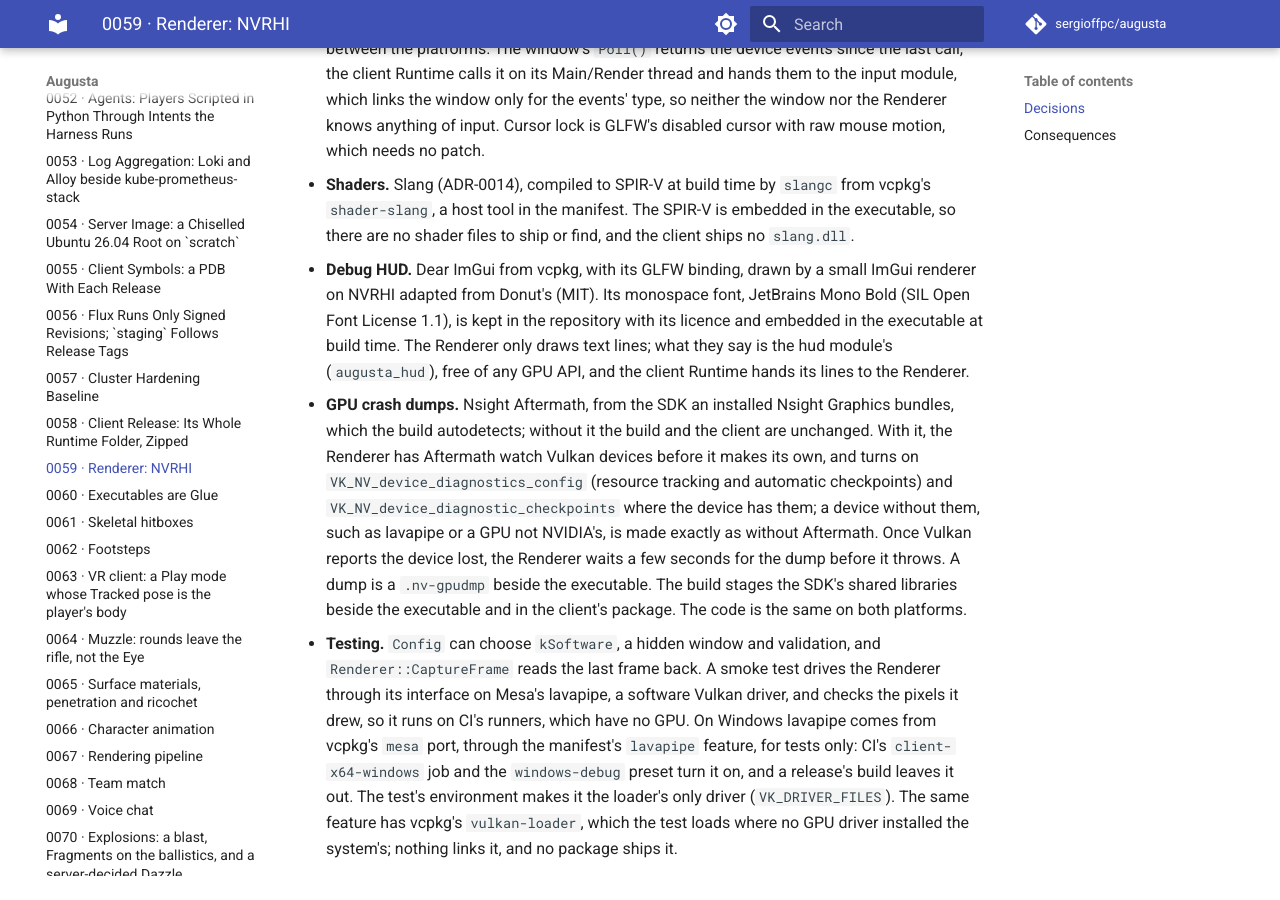
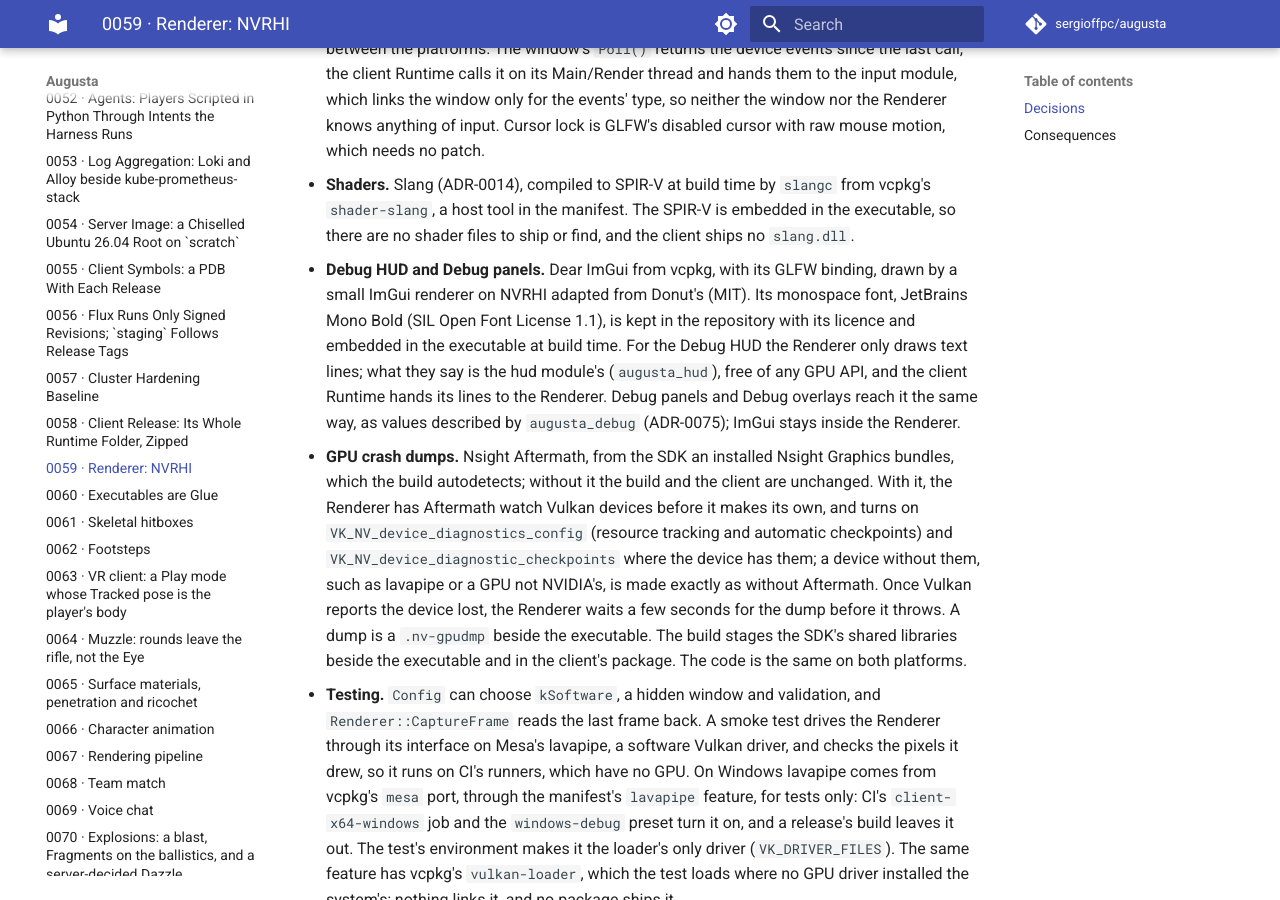
Before and after one commit to sergioffpc/augusta, an MkDocs documentation site: the page built from docs/adr/0059-renderer-nvrhi.md, in a window 1280 px wide and 900 px high, scrolled down 1345 px. Built offline with MkDocs 1.6.1 and Material for MkDocs 9.7.7, drawn with Linux system fonts in a browser that asks for light colours; comment, search, counter and statistics services are not loaded.

Commit message:
docs(adr): add ADR-0075, Debug overlays and panels are values handed to the Renderer
Each frame the client Runtime hands the Renderer the Debug overlay shapes
and Debug panels as values, described by a new leaf module augusta_debug
and built by each area's module. ADR-0059's Debug HUD bullet now names
the panels and overlays that reach the Renderer the same way.

Co-Authored-By: Claude Opus 5.5 <noreply@anthropic.com>

```diff
--- a/docs/adr/0059-renderer-nvrhi.md
+++ b/docs/adr/0059-renderer-nvrhi.md
@@ -60,12 +60,15 @@ between backends would double what has to be tested, for no gain to a player.
   from vcpkg's `shader-slang`, a host tool in the manifest. The SPIR-V is
   embedded in the executable, so there are no shader files to ship or find, and
   the client ships no `slang.dll`.
-- **Debug HUD.** Dear ImGui from vcpkg, with its GLFW binding, drawn by a small
-  ImGui renderer on NVRHI adapted from Donut's (MIT). Its monospace font,
-  JetBrains Mono Bold (SIL Open Font License 1.1), is kept in the repository
-  with its licence and embedded in the executable at build time. The Renderer
-  only draws text lines; what they say is the hud module's (`augusta_hud`), free
-  of any GPU API, and the client Runtime hands its lines to the Renderer.
+- **Debug HUD and Debug panels.** Dear ImGui from vcpkg, with its GLFW binding,
+  drawn by a small ImGui renderer on NVRHI adapted from Donut's (MIT). Its
+  monospace font, JetBrains Mono Bold (SIL Open Font License 1.1), is kept in
+  the repository with its licence and embedded in the executable at build time.
+  For the Debug HUD the Renderer only draws text lines; what they say is the hud
+  module's (`augusta_hud`), free of any GPU API, and the client Runtime hands
+  its lines to the Renderer. Debug panels and Debug overlays reach it the same
+  way, as values described by `augusta_debug` (ADR-0075); ImGui stays inside the
+  Renderer.
 - **GPU crash dumps.** Nsight Aftermath, from the SDK an installed Nsight
   Graphics bundles, which the build autodetects; without it the build and the
   client are unchanged. With it, the Renderer has Aftermath watch Vulkan devices
```
Also changed, not shown: docs/adr/0075-debug-overlays-and-panels-are-values.md (added, +80 -0 lines).
